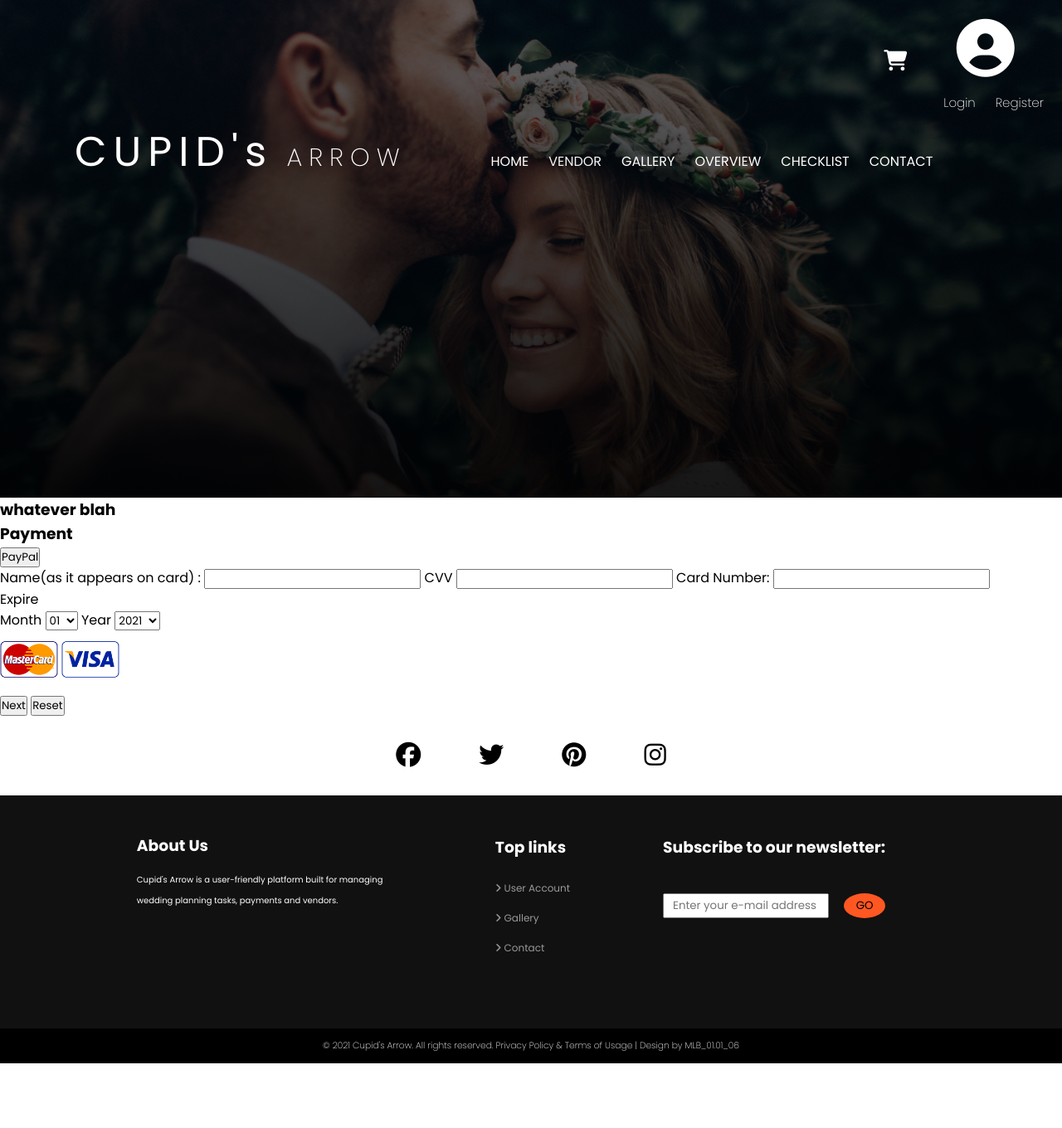
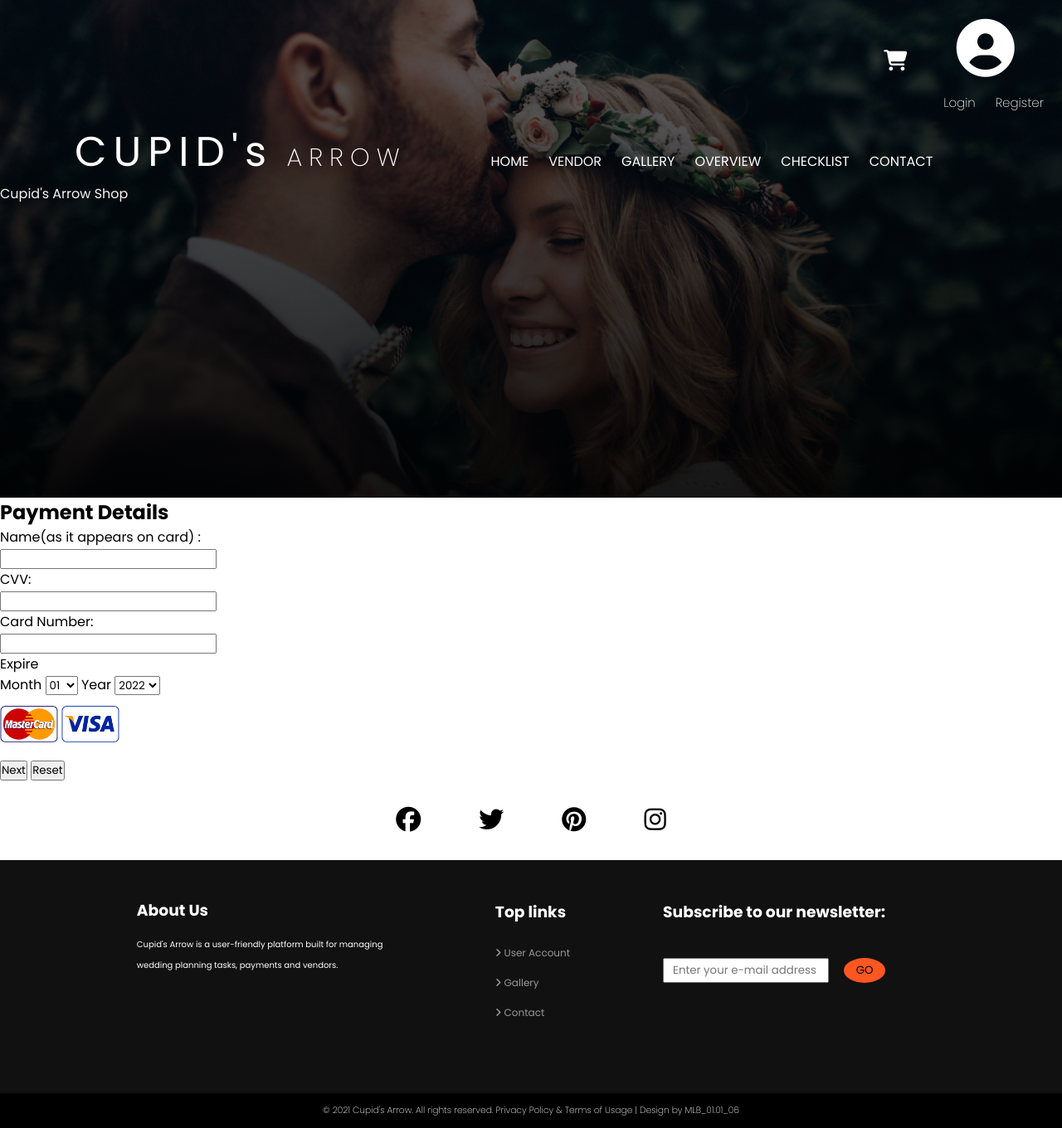
Before and after one commit to christancf/wedding-planning-system, a PHP site: page /wedding-planning-system/payment-info-nim.php in a window 1280 px wide. Shown: the whole page at 83% size. Before the commit the page ends 1282 px from the top, so only its background shows below. Run offline with PHP 8.4, Linux system fonts and the light colour scheme; data that the repository does not hold is empty; some libraries are stand-ins or nearby versions; some web fonts are replaced.

Commit message:
updated payment pages

```diff
--- a/payment-info-nim.php
+++ b/payment-info-nim.php
@@ -35,7 +35,6 @@
         <meta charset="utf-8">
         <meta name="viewport" content="width=device-width, initial-scale=1.0">
         <link rel="stylesheet" href="styles/common.css">
-        <link rel="stylesheet" href="styles/home.css">
         <link rel="stylesheet" href="styles/payment-info-nim.css">
         <link rel="stylesheet" href="https://fonts.googleapis.com/css?family=e560">
         <link rel="preconnect" href="https://fonts.gstatic.com">
@@ -46,7 +45,7 @@
     </head>
     <body>
         <!--<div id="scrollbar"></div>-->
-        <section class="header headWidth">
+        <section class="header">
             <div class="topicon">
                 <!-- when shopping cart icon is clicked, go to cart page is user has logged in, if not go to login page -->
                 <a class="fas fa-shopping-cart" href="<?php if(isset($_SESSION['userID'])) { ?>cart-chr.php<?php } else { ?>log-in-say.php<?php }?>"></a>
@@ -137,26 +136,34 @@
                     </ul>
                 </div>
             </nav>
+            <div class="page-name">Cupid's Arrow Shop</div>
         </section>
         <div class="content">
 
           <!-- ********** payment method page content ********** -->
           <div class="payement-method-nim">
             <div class="payment-method-heading-nim">
-              <h3>whatever blah</h3>
+              <h2>Payment Details</h2>
             </div>
             <div class="payment-method-body-nim">
               <form class="form-payment-method-nim" action="<?php htmlspecialchars($_SERVER['PHP_SELF']); ?>" method="post">
                 <div class="payment-details-nim">
-                  <h3>Payment</h3>
-                  <a href="" ><button name="btnPayPal">PayPal</button></a>
+                  <!--<a href="" ><button name="btnPayPal">PayPal</button></a>-->
                   <div class="credit-card-nim" id="creditCard">
-                    <label for="cardName">Name(as it appears on card) :</label>
-                    <input type="text" name="cardName" id="cardName">
-                    <label for="cvv">CVV</label>
-                    <input type="text" name="cvv" id="cvv">
-                    <label for="cardNumber">Card Number:</label>
-                    <input type="text" name="cardNumber" id="cardNumber">
+                    <div class="c1">
+                      <div class="c2">
+                        <label for="cardName">Name(as it appears on card) :</label><br>
+                        <input type="text" name="cardName" id="cardName" required>
+                      </div>
+                      <div class="c3">
+                        <label for="cvv">CVV:</label><br>
+                        <input type="text" name="cvv" id="cvv" pattern="[0-9]+[0-9+[0-9]]" required>
+                      </div>
+                    </div>
+                    <label for="cardNumber">Card Number:</label><br>
+                    <input type="text" name="cardNumber" id="cardNumber"><br>
+                    <div class="c4">
+                      <div class="expireDate">
                         <p>Expire</p>
                         <label for="expMonth">Month</label>
                         <select class="expireMonth" name="expMonth" id="expMonth">
@@ -175,21 +182,25 @@
                         </select>
                         <label for="expYear">Year</label>
                         <select class="expYear" name="expYear">
-                      <option value="21">2021</option>
-                      <option value="22">2022</option>
-                      <option value="23">2023</option>
-                      <option value="24">2024</option>
-                      <option value="25">2025</option>
-                      <option value="26">2026</option>
-                      <option value="27">2027</option>
-                      <option value="28">2028</option>
-                      <option value="29">2029</option>
-                      <option value="30">2030</option>
-                    </select>
+                          <option value="21">2022</option>
+                          <option value="22">2023</option>
+                          <option value="23">2024</option>
+                          <option value="24">2025</option>
+                          <option value="25">2026</option>
+                          <option value="26">2027</option>
+                          <option value="27">2028</option>
+                          <option value="28">2029</option>
+                          <option value="29">2030</option>
+                          <option value="30">2031</option>
+                        </select><br>
+                      </div>
                       <div class="cardIcons">
                         <img src="images/master-icon.png" alt="master card icon" width="70px" height="auto">
                         <img src="images/Visa-icon.png" alt="visa card icon" width="70px" height="auto">
                       </div>
+                    </div>
+                  </div>
+                  <div class="payment-buttons">
                     <button type="submit" name="btnPay" id="btnPay">Next</button>
                     <button type="reset" name="btnReset" id="btnReset">Reset</button>
                   </div>
```
Also changed, not shown: payment-confirm-nim.php (+14 -10 lines). Lines whose indentation alone changed are shown as unchanged.
